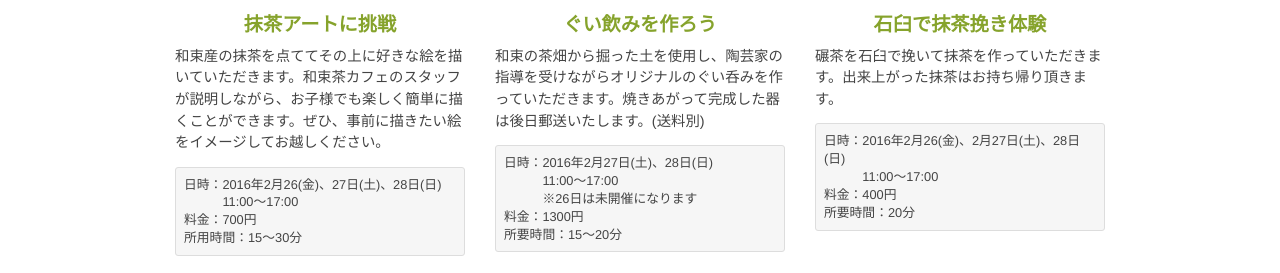
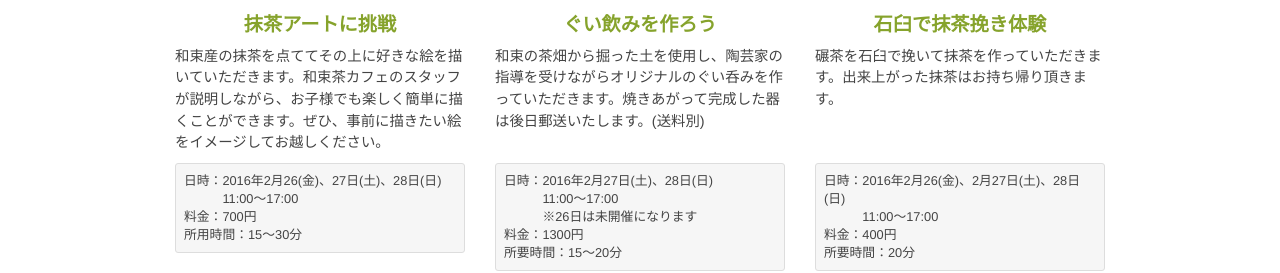
Before and after one commit to yulily100/match-a, a website: page index.html in a window 1280 px wide. Shown: the part 1061-1334 px from the top of the page. Drawn offline with nearby package versions, Linux system fonts and the light colour scheme; files that its build step writes are made by us from their sources.

Commit message:
高さの感じ

```diff
--- a/sass/lib/_core.scss
+++ b/sass/lib/_core.scss
@@ -63,6 +63,11 @@ h2, h3 {
   font-size: 90%;
   text-align: left;
   line-height: 1.5;
+  height: 105px;
+  @media #{$mq-md} {
+    height: inherit;
+  }
+
 }
 .workshop-contents-detail {
   font-size: 80%;
```
Also changed, not shown: css/style.css.
